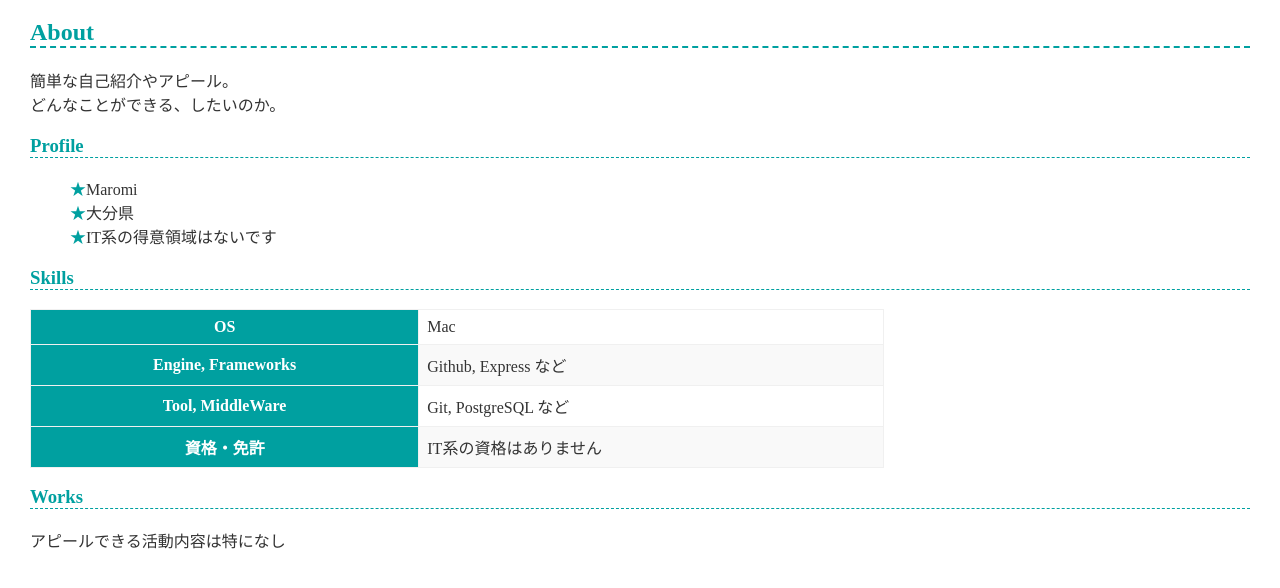
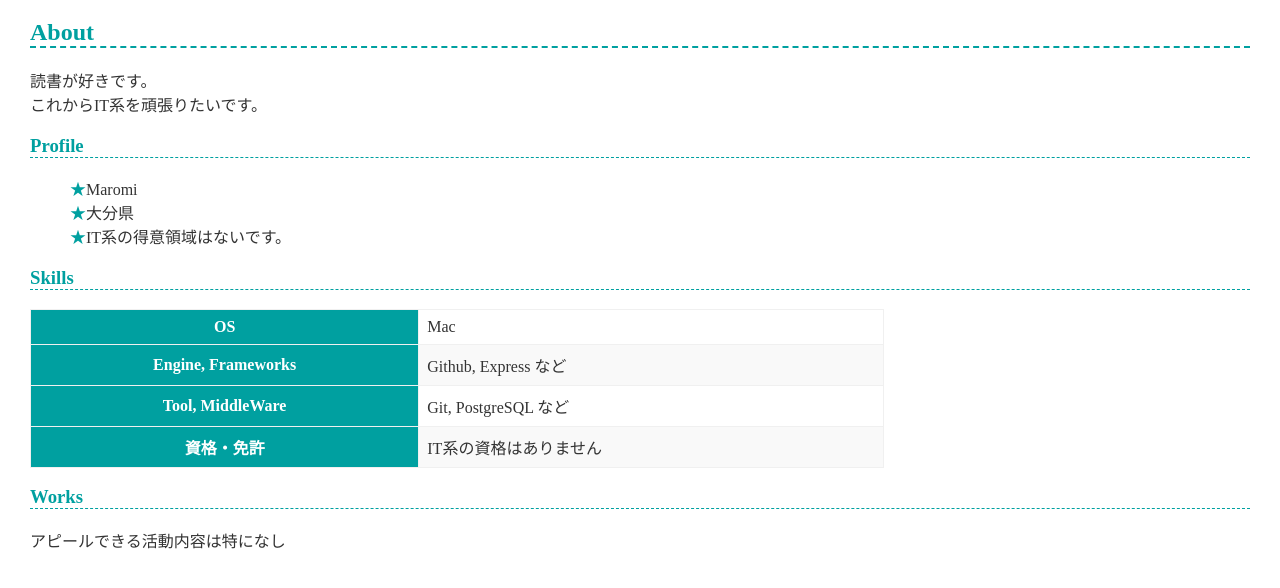
Before and after one commit to 251zs01531-debug/251zs01531-debug.github.io, a plain HTML site: page index.html in a window 1280 px wide. Shown: the part 94-682 px from the top of the page. Drawn offline with Linux system fonts and the light colour scheme.

Commit message:
HTMLの変更

```diff
--- a/index.html
+++ b/index.html
@@ -11,15 +11,15 @@
 
     <h2>About</h2>
     <p>
-      簡単な自己紹介やアピール。<br>
-      どんなことができる、したいのか。
+      読書が好きです。<br>
+      これからIT系を頑張りたいです。
     </p>
 
     <h3>Profile</h3>
     <ul>
       <li>Maromi</li>
       <li>大分県</li>
-      <li>IT系の得意領域はないです</li>
+      <li>IT系の得意領域はないです。</li>
     </ul>
 
     <h3>Skills</h3>
```
